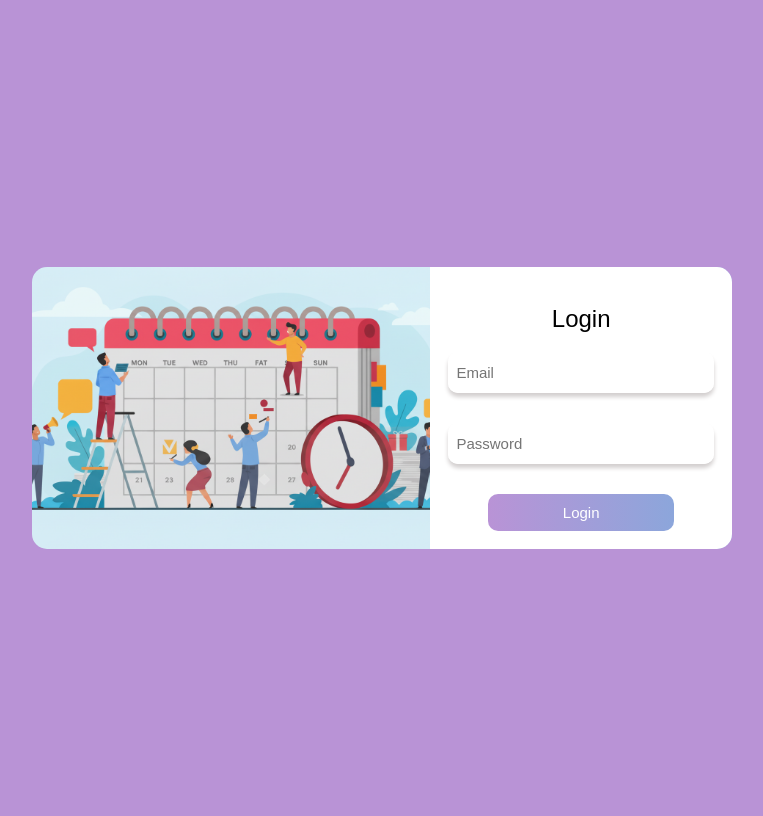
After one commit to mirnahaddad13/Events-Planer, a Django app: page /accounts/login/ in a window 1280 px wide. The commit adds this page. Shown: the whole page, without its empty margins (258-1021 px from the left). Run offline with Django 5.2, Linux system fonts and the light colour scheme.

Commit message:
login and logout-features-added

```diff
--- a/eventscollector/settings.py
+++ b/eventscollector/settings.py
@@ -121,4 +121,5 @@ STATIC_URL = 'static/'
 # https://docs.djangoproject.com/en/5.2/ref/settings/#default-auto-field
 
 DEFAULT_AUTO_FIELD = 'django.db.models.BigAutoField'
-LOGOUT_REDIRECT_URL = 'home'
+LOGOUT_REDIRECT_URL = 'login'
+LOGIN_REDIRECT_URL = 'home'
--- /dev/null
+++ b/main_app/static/css/login.css
@@ -0,0 +1,118 @@
+
+* {
+    font-family: 'Cairo', sans-serif;
+}
+
+body {
+    height: 100vh;
+    display: flex;
+    align-items: center;
+    justify-content: center;
+    background-color: #B993D6;
+}
+
+.container {
+    width: 80%;
+    max-width: 700px;
+    justify-content: space-between;
+    display: flex;
+    background-color: white;
+    border-radius: 15px;
+    overflow: hidden;
+    background: linear-gradient(to right, #B993D6, #8CA6DB);
+}
+
+form {
+    flex-basis: 40%;
+    max-width: 300px;
+    margin: 0 auto;
+    background-color: white;
+    padding: 18px;
+    text-align: center;
+}
+
+    form > div {
+        display: flex;
+        margin-bottom: 30px;
+        box-shadow: 0 4px 4px #d3cfcf;
+        border-radius: 10px;
+        overflow: hidden;
+    }
+
+
+#login input {
+    flex: 4;
+    font-size: 15px;
+    height: 25px;
+    outline: none;
+    padding: 8px;
+    border: none;
+}
+
+
+h2 {
+    text-align: center;
+    font-weight: 300;
+}
+
+button {
+    font-size: 15px;
+    width: 70%;
+    padding: 10px;
+    text-align: center;
+    border: none;
+    color: white;
+    background: linear-gradient(to right, #B993D6, #8CA6DB);
+    border-radius: 10px;
+    cursor: pointer;
+    transition: 0.2s all;
+}
+
+    button:hover {
+        background: linear-gradient(to right, #231e27, #8CA6DB);
+    }
+
+/*  */
+.welcome_img {
+    /* background: white; */
+    flex-basis: 60%;
+    display: flex;
+    align-items: center;
+    justify-content: center;
+    color: white;
+    font-size: 35px;
+    background-image: url("../images/side1.png");
+    background-size: cover;
+    background-position: center;
+    background-repeat: no-repeat;
+}
+.errormessage{
+
+     color: red;
+     font-size: large;
+}
+
+@media (max-width: 700px) {
+    .container {
+        flex-direction: column;
+        margin: 0;
+        padding-top: 15px;
+         border: #231e27 2px solid;
+    }
+
+    form {
+        margin: 0;
+        padding: 20px;
+        max-width: unset;
+        background-image: url("../images/side1.png");
+        background-size: cover;
+        background-position: center;
+        background-repeat: no-repeat;
+
+    }
+
+    .errormessage{
+     color: red;
+     font-size: large;
+}
+}
--- a/main_app/templates/base.html
+++ b/main_app/templates/base.html
@@ -29,6 +29,7 @@
            </li>
         {%else%}
          <li><a href="{% url 'signup' %}">Signup</a></li>
+         <li><a href="{% url 'login' %}">Login</a></li>
         {%endif%}
       </ul>
     </nav>
--- /dev/null
+++ b/main_app/templates/login.html
@@ -0,0 +1,35 @@
+{% load static %}
+<!DOCTYPE html>
+<html lang="en">
+<head>
+    <meta charset="UTF-8">
+    <title>Login</title>
+    <link rel="stylesheet" href="{% static 'css/login.css' %}">
+</head>
+<body>
+    <div class="container">
+        <div class="welcome_img">
+        </div>
+
+        <form id="login" method="post" action="{% url 'login' %}">
+            {% csrf_token %}
+            <h2>Login</h2>
+
+            <div>
+                <input type="text" name="username" placeholder="Email" required>
+            </div>
+
+            <div>
+                <input type="password" name="password" placeholder="Password" required>
+            </div>
+
+            <button type="submit">Login</button>
+              {% if form.non_field_errors%}
+                <p class ="errormessage">username or password or both could be wrong</p>
+              {%endif%}
+        </form>
+    </div>
+
+
+</body>
+</html>
--- a/main_app/urls.py
+++ b/main_app/urls.py
@@ -1,7 +1,11 @@
 from django.urls import path
+from django.contrib.auth import views as auth_views
 from . import views
 
 urlpatterns = [
-      path('', views.home, name='home'),
+    path('', views.home, name='home'),
     path('accounts/signup/', views.signup, name='signup'),
+    path('accounts/login/', auth_views.LoginView.as_view(template_name = 'login.html'), name='login'),
+    path('accounts/logout/', auth_views.LogoutView.as_view(next_page = 'login'), name='logout'),
+
  ]
--- a/main_app/views.py
+++ b/main_app/views.py
@@ -3,11 +3,12 @@ from django.views.generic.edit import CreateView, UpdateView, DeleteView
 from django.views.generic import ListView, DetailView
 from django.contrib.auth.views import LoginView
 from django.contrib.auth import login
-from django.contrib.auth.forms import UserCreationForm
+from django.contrib.auth.forms import UserCreationForm,AuthenticationForm
 from django.contrib.auth.decorators import login_required
 from django.contrib.auth.mixins import LoginRequiredMixin
 from django.shortcuts import render,redirect
 from .forms import CustomUserCreationForm
+
 
 
 def home(request):
```
Also changed, not shown: db.sqlite3, main_app/static/images/side1.png (added).
